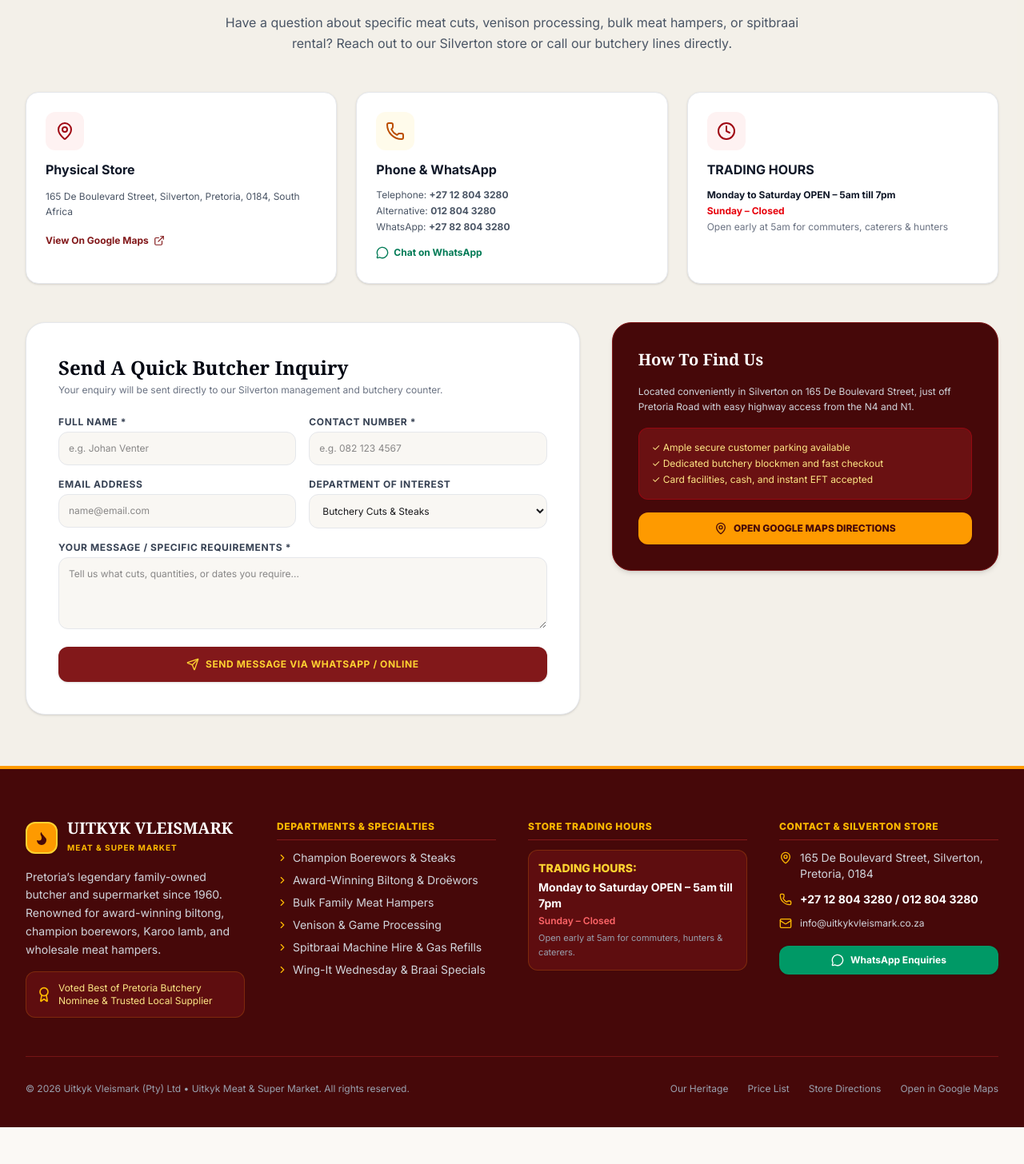
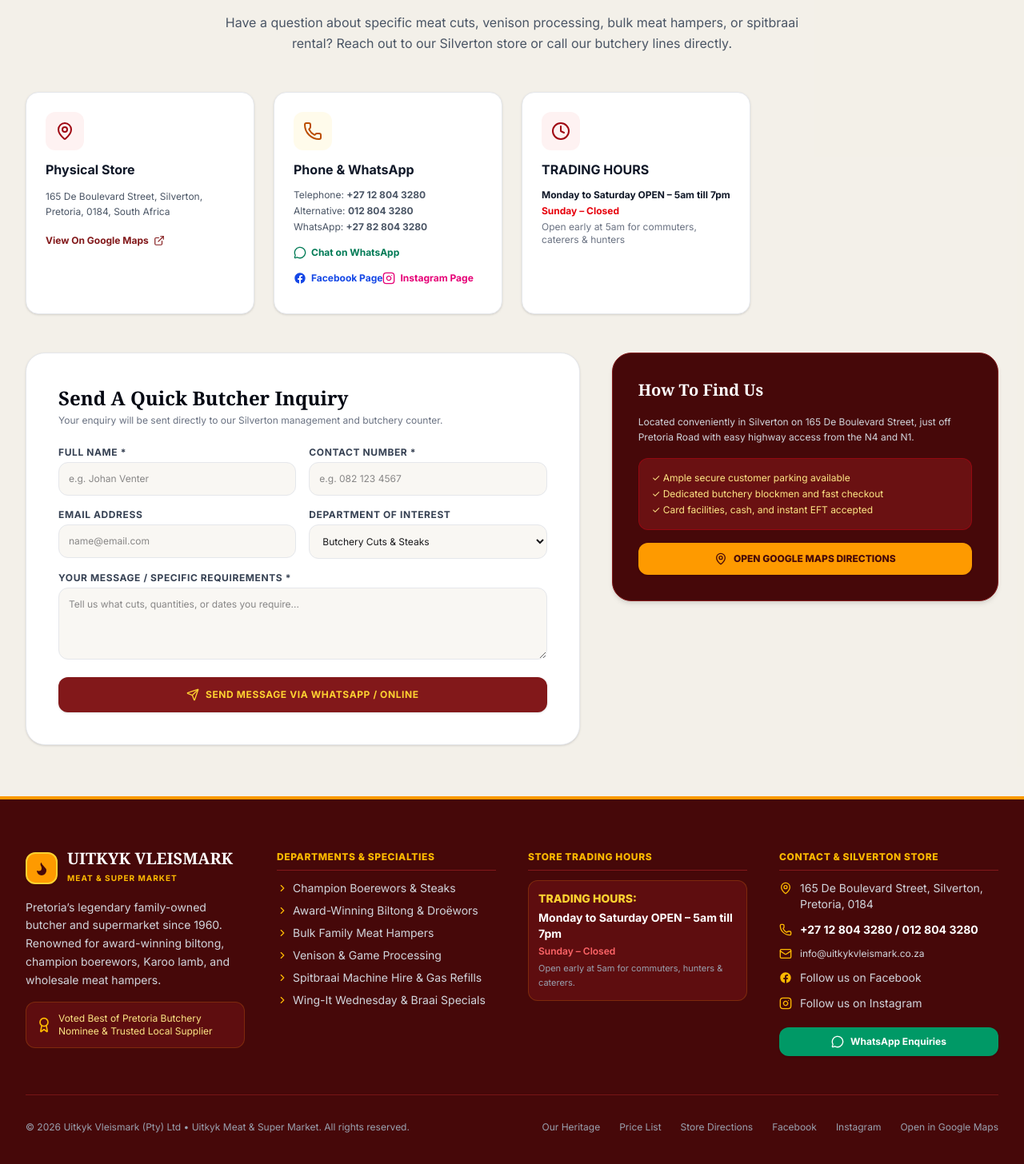
Before and after one commit to Kgodisok/doomos, a React (Vite) app: page /contact in a window 1280 px wide. Shown: the part 312-1768 px from the top of the page at 80% size. Before the commit the page ends 1722 px from the top, so only its background shows below. Built offline with nearby package versions, Linux system fonts and the light colour scheme.

Commit message:
Add facebook and instagram pages

```diff
--- a/src/components/Footer.jsx
+++ b/src/components/Footer.jsx
@@ -1,5 +1,5 @@
-import React from 'react'
-import { Link } from 'react-router-dom'
+import React from "react";
+import { Link } from "react-router-dom";
 import {
   Phone,
   Mail,
@@ -8,10 +8,42 @@ import {
   Award,
   ChevronRight,
   MessageCircle,
-} from 'lucide-react'
-import { STORE_INFO } from '../data/uitkykData'
+} from "lucide-react";
 
-const CURRENT_YEAR = new Date().getFullYear()
+function Facebook({ className = "" }) {
+  return (
+    <svg
+      viewBox="0 0 24 24"
+      fill="currentColor"
+      className={className}
+      aria-hidden="true"
+    >
+      <path d="M22 12.06C22 6.5 17.52 2 12 2S2 6.5 2 12.06c0 5.02 3.66 9.18 8.44 9.94v-7.03H7.9v-2.9h2.54V9.85c0-2.52 1.5-3.91 3.77-3.91 1.09 0 2.24.2 2.24.2v2.47H15.2c-1.24 0-1.63.78-1.63 1.57v1.88h2.78l-.45 2.9h-2.33V22c4.78-.76 8.43-4.92 8.43-9.94Z" />
+    </svg>
+  );
+}
+
+function Instagram({ className = "" }) {
+  return (
+    <svg
+      viewBox="0 0 24 24"
+      fill="none"
+      stroke="currentColor"
+      strokeWidth="2"
+      strokeLinecap="round"
+      strokeLinejoin="round"
+      className={className}
+      aria-hidden="true"
+    >
+      <rect width="20" height="20" x="2" y="2" rx="5" ry="5" />
+      <path d="M16 11.37A4 4 0 1 1 12.63 8 4 4 0 0 1 16 11.37z" />
+      <line x1="17.5" x2="17.51" y1="6.5" y2="6.5" />
+    </svg>
+  );
+}
+import { STORE_INFO } from "../data/uitkykData";
+
+const CURRENT_YEAR = new Date().getFullYear();
 
 export default function Footer() {
   return (
@@ -34,11 +66,15 @@ export default function Footer() {
               </div>
             </div>
             <p className="text-sm text-gray-300 leading-relaxed">
-              Pretoria’s legendary family-owned butcher and supermarket since 1960. Renowned for award-winning biltong, champion boerewors, Karoo lamb, and wholesale meat hampers.
+              Pretoria’s legendary family-owned butcher and supermarket since
+              1960. Renowned for award-winning biltong, champion boerewors,
+              Karoo lamb, and wholesale meat hampers.
             </p>
             <div className="p-3 rounded-xl bg-red-900/40 border border-amber-500/20 text-xs text-amber-200 flex items-center gap-2">
               <Award className="w-5 h-5 text-amber-400 shrink-0" />
-              <span>Voted Best of Pretoria Butchery Nominee & Trusted Local Supplier</span>
+              <span>
+                Voted Best of Pretoria Butchery Nominee & Trusted Local Supplier
+              </span>
             </div>
           </div>
 
@@ -49,37 +85,55 @@ export default function Footer() {
             </h4>
             <ul className="space-y-2 text-sm">
               <li>
-                <Link to="/products" className="hover:text-amber-300 transition-colors flex items-center gap-1.5">
+                <Link
+                  to="/products"
+                  className="hover:text-amber-300 transition-colors flex items-center gap-1.5"
+                >
                   <ChevronRight className="w-3.5 h-3.5 text-amber-400" />
                   Champion Boerewors & Steaks
                 </Link>
               </li>
               <li>
-                <Link to="/products" className="hover:text-amber-300 transition-colors flex items-center gap-1.5">
+                <Link
+                  to="/products"
+                  className="hover:text-amber-300 transition-colors flex items-center gap-1.5"
+                >
                   <ChevronRight className="w-3.5 h-3.5 text-amber-400" />
                   Award-Winning Biltong & Droëwors
                 </Link>
               </li>
               <li>
-                <Link to="/hampers" className="hover:text-amber-300 transition-colors flex items-center gap-1.5">
+                <Link
+                  to="/hampers"
+                  className="hover:text-amber-300 transition-colors flex items-center gap-1.5"
+                >
                   <ChevronRight className="w-3.5 h-3.5 text-amber-400" />
                   Bulk Family Meat Hampers
                 </Link>
               </li>
               <li>
-                <Link to="/services" className="hover:text-amber-300 transition-colors flex items-center gap-1.5">
+                <Link
+                  to="/services"
+                  className="hover:text-amber-300 transition-colors flex items-center gap-1.5"
+                >
                   <ChevronRight className="w-3.5 h-3.5 text-amber-400" />
                   Venison & Game Processing
                 </Link>
               </li>
               <li>
-                <Link to="/services" className="hover:text-amber-300 transition-colors flex items-center gap-1.5">
+                <Link
+                  to="/services"
+                  className="hover:text-amber-300 transition-colors flex items-center gap-1.5"
+                >
                   <ChevronRight className="w-3.5 h-3.5 text-amber-400" />
                   Spitbraai Machine Hire & Gas Refills
                 </Link>
               </li>
               <li>
-                <Link to="/specials" className="hover:text-amber-300 transition-colors flex items-center gap-1.5">
+                <Link
+                  to="/specials"
+                  className="hover:text-amber-300 transition-colors flex items-center gap-1.5"
+                >
                   <ChevronRight className="w-3.5 h-3.5 text-amber-400" />
                   Wing-It Wednesday & Braai Specials
                 </Link>
@@ -94,10 +148,18 @@ export default function Footer() {
             </h4>
             <ul className="space-y-2 text-xs leading-relaxed text-gray-300">
               <li className="p-3 rounded-xl bg-red-900/40 border border-amber-500/20">
-                <span className="font-extrabold text-amber-300 text-sm block">TRADING HOURS:</span>
-                <p className="text-white font-bold text-sm mt-1">Monday to Saturday OPEN – 5am till 7pm</p>
-                <p className="text-red-400 font-semibold mt-0.5">Sunday – Closed</p>
-                <p className="text-[11px] text-gray-400 mt-1">Open early at 5am for commuters, hunters & caterers.</p>
+                <span className="font-extrabold text-amber-300 text-sm block">
+                  TRADING HOURS:
+                </span>
+                <p className="text-white font-bold text-sm mt-1">
+                  Monday to Saturday OPEN – 5am till 7pm
+                </p>
+                <p className="text-red-400 font-semibold mt-0.5">
+                  Sunday – Closed
+                </p>
+                <p className="text-[11px] text-gray-400 mt-1">
+                  Open early at 5am for commuters, hunters & caterers.
+                </p>
               </li>
             </ul>
           </div>
@@ -114,14 +176,42 @@ export default function Footer() {
               </li>
               <li className="flex items-center gap-2.5">
                 <Phone className="w-4 h-4 text-amber-400 shrink-0" />
-                <a href={`tel:${STORE_INFO.phone.replace(/\s+/g, '')}`} className="font-bold text-white hover:text-amber-400">
+                <a
+                  href={`tel:${STORE_INFO.phone.replace(/\s+/g, "")}`}
+                  className="font-bold text-white hover:text-amber-400"
+                >
                   +27 12 804 3280 / 012 804 3280
                 </a>
               </li>
               <li className="flex items-center gap-2.5">
                 <Mail className="w-4 h-4 text-amber-400 shrink-0" />
-                <a href={`mailto:${STORE_INFO.email}`} className="text-xs hover:text-amber-400">
+                <a
+                  href={`mailto:${STORE_INFO.email}`}
+                  className="text-xs hover:text-amber-400"
+                >
                   info@uitkykvleismark.co.za
+                </a>
+              </li>
+              <li>
+                <a
+                  href={STORE_INFO.facebookUrl}
+                  target="_blank"
+                  rel="noopener noreferrer"
+                  className="flex items-center gap-2.5 hover:text-amber-400 transition-colors"
+                >
+                  <Facebook className="w-4 h-4 text-amber-400 shrink-0" />
+                  <span>Follow us on Facebook</span>
+                </a>
+              </li>
+              <li>
+                <a
+                  href={STORE_INFO.instagramUrl}
+                  target="_blank"
+                  rel="noopener noreferrer"
+                  className="flex items-center gap-2.5 hover:text-amber-400 transition-colors"
+                >
+                  <Instagram className="w-4 h-4 text-amber-400 shrink-0" />
+                  <span>Follow us on Instagram</span>
                 </a>
               </li>
               <li className="pt-2">
@@ -141,17 +231,47 @@ export default function Footer() {
 
         {/* Bottom bar */}
         <div className="pt-8 flex flex-col sm:flex-row items-center justify-between gap-4 text-xs text-gray-400">
-          <p>© {CURRENT_YEAR} Uitkyk Vleismark (Pty) Ltd • Uitkyk Meat & Super Market. All rights reserved.</p>
+          <p>
+            © {CURRENT_YEAR} Uitkyk Vleismark (Pty) Ltd • Uitkyk Meat & Super
+            Market. All rights reserved.
+          </p>
           <div className="flex items-center gap-6">
-            <Link to="/about" className="hover:text-gray-200">Our Heritage</Link>
-            <Link to="/products" className="hover:text-gray-200">Price List</Link>
-            <Link to="/contact" className="hover:text-gray-200">Store Directions</Link>
-            <a href={STORE_INFO.googleMapsUrl} target="_blank" rel="noopener noreferrer" className="hover:text-gray-200">
+            <Link to="/about" className="hover:text-gray-200">
+              Our Heritage
+            </Link>
+            <Link to="/products" className="hover:text-gray-200">
+              Price List
+            </Link>
+            <Link to="/contact" className="hover:text-gray-200">
+              Store Directions
+            </Link>
+            <a
+              href={STORE_INFO.facebookUrl}
+              target="_blank"
+              rel="noopener noreferrer"
+              className="hover:text-gray-200"
+            >
+              Facebook
+            </a>
+            <a
+              href={STORE_INFO.instagramUrl}
+              target="_blank"
+              rel="noopener noreferrer"
+              className="hover:text-gray-200"
+            >
+              Instagram
+            </a>
+            <a
+              href={STORE_INFO.googleMapsUrl}
+              target="_blank"
+              rel="noopener noreferrer"
+              className="hover:text-gray-200"
+            >
               Open in Google Maps
             </a>
           </div>
         </div>
       </div>
     </footer>
-  )
+  );
 }
--- a/src/data/uitkykData.js
+++ b/src/data/uitkykData.js
@@ -21,6 +21,8 @@ export const STORE_INFO = {
     earlyBird: "OPEN 5am till 7pm for early birds, caterers & hunters",
   },
   googleMapsUrl: "https://maps.google.com/?q=165+De+Boulevard+street,+Silverton,+Pretoria",
+  facebookUrl: "https://www.facebook.com/UitkykVleismark",
+  instagramUrl: "https://www.instagram.com/uitkykvleismark/",
 }
 
 export const CATEGORIES = [
--- a/src/pages/Contact.jsx
+++ b/src/pages/Contact.jsx
@@ -8,6 +8,24 @@ import {
   CheckCircle2,
   ExternalLink,
 } from 'lucide-react'
+
+function Facebook({ className = '' }) {
+  return (
+    <svg viewBox="0 0 24 24" fill="currentColor" className={className} aria-hidden="true">
+      <path d="M22 12.06C22 6.5 17.52 2 12 2S2 6.5 2 12.06c0 5.02 3.66 9.18 8.44 9.94v-7.03H7.9v-2.9h2.54V9.85c0-2.52 1.5-3.91 3.77-3.91 1.09 0 2.24.2 2.24.2v2.47H15.2c-1.24 0-1.63.78-1.63 1.57v1.88h2.78l-.45 2.9h-2.33V22c4.78-.76 8.43-4.92 8.43-9.94Z" />
+    </svg>
+  );
+}
+
+function Instagram({ className = '' }) {
+  return (
+    <svg viewBox="0 0 24 24" fill="none" stroke="currentColor" strokeWidth="2" strokeLinecap="round" strokeLinejoin="round" className={className} aria-hidden="true">
+      <rect width="20" height="20" x="2" y="2" rx="5" ry="5" />
+      <path d="M16 11.37A4 4 0 1 1 12.63 8 4 4 0 0 1 16 11.37z" />
+      <line x1="17.5" x2="17.51" y1="6.5" y2="6.5" />
+    </svg>
+  );
+}
 import { STORE_INFO } from '../data/uitkykData'
 
 export default function Contact() {
@@ -55,7 +73,7 @@ export default function Contact() {
         </div>
 
         {/* Contact Info Cards */}
-        <div className="grid grid-cols-1 md:grid-cols-3 gap-6">
+        <div className="grid grid-cols-1 md:grid-cols-4 gap-6">
           <div className="bg-white p-6 rounded-2xl border border-gray-200 shadow-sm space-y-3">
             <div className="w-12 h-12 rounded-xl bg-red-50 text-red-900 flex items-center justify-center font-bold">
               <MapPin className="w-6 h-6 text-red-800" />
@@ -93,6 +111,24 @@ export default function Contact() {
             >
               <MessageCircle className="w-4 h-4" />
               <span>Chat on WhatsApp</span>
+            </a>
+            <a
+              href={STORE_INFO.facebookUrl}
+              target="_blank"
+              rel="noopener noreferrer"
+              className="inline-flex items-center gap-1.5 text-xs font-bold text-blue-700 hover:text-blue-800 pt-1"
+            >
+              <Facebook className="w-4 h-4" />
+              <span>Facebook Page</span>
+            </a>
+            <a
+              href={STORE_INFO.instagramUrl}
+              target="_blank"
+              rel="noopener noreferrer"
+              className="inline-flex items-center gap-1.5 text-xs font-bold text-pink-600 hover:text-pink-700 pt-1"
+            >
+              <Instagram className="w-4 h-4" />
+              <span>Instagram Page</span>
             </a>
           </div>
 
```
